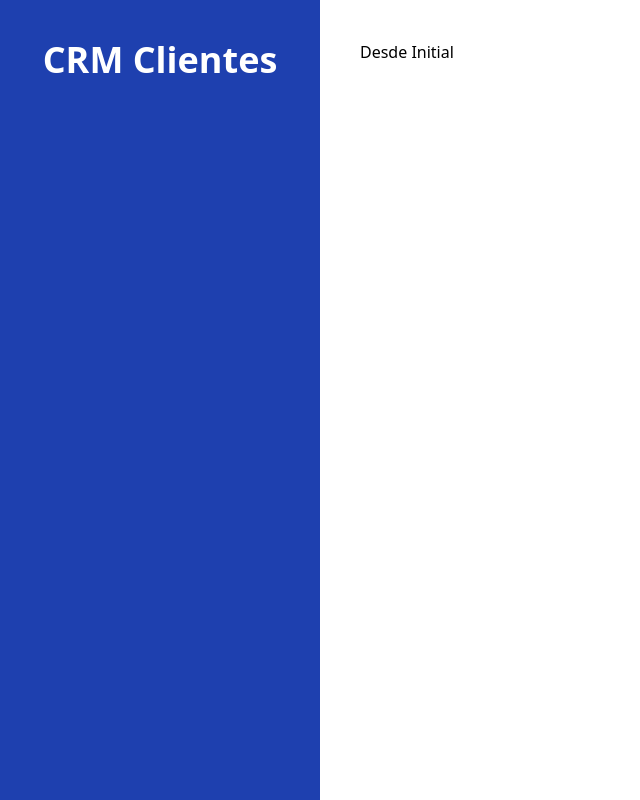
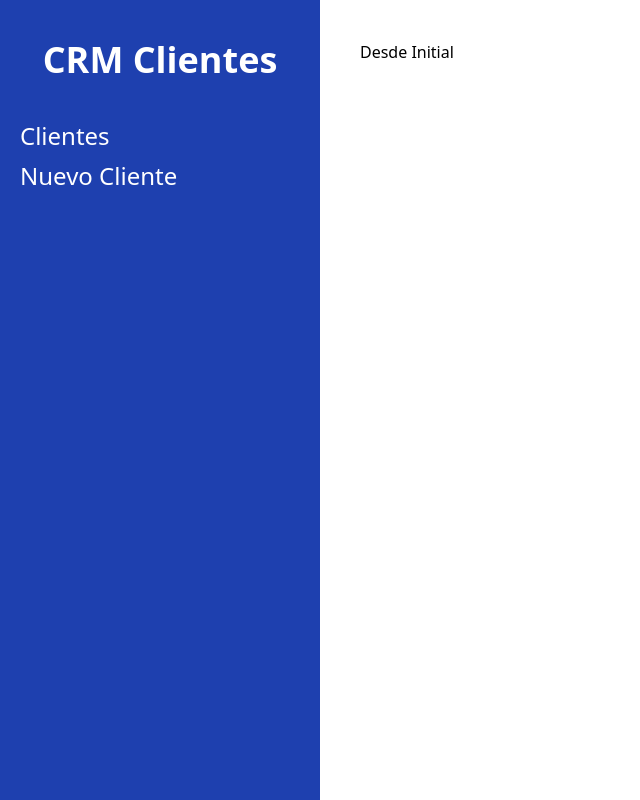
Before and after one commit to JordiTrassi/CRM-Vite, a React (Vite) app: page / in a window 1280 px wide. Shown: the whole page, without its empty margins (0-640 px from the left). Built offline with nearby package versions, Linux system fonts and the light colour scheme.

Commit message:
Added Links in Layout component

```diff
--- a/src/components/Layout.jsx
+++ b/src/components/Layout.jsx
@@ -1,10 +1,15 @@
-import { Outlet } from 'react-router-dom'
+import { Outlet, Link } from 'react-router-dom'
 
 export const Layout = () => {
   return (
     <div className='md:flex md:min-h-screen'>
         <aside className='md:w-1/4 bg-blue-800 px-5 py-10'>
               <h2 className='text-4xl font-black text-center text-white'>CRM Clientes</h2>
+
+              <nav className='mt-10'>
+                  <Link className='text-2xl block mt-2 hover:text-blue-300 text-white' to="/">Clientes</Link>
+                  <Link className='text-2xl block mt-2 hover:text-blue-300 text-white' to="/clientes/nuevo">Nuevo Cliente</Link>
+              </nav>
         </aside>
 
         <main className='md:w-3/4 p-10 md:h-screen overflow-scroll'>
```
